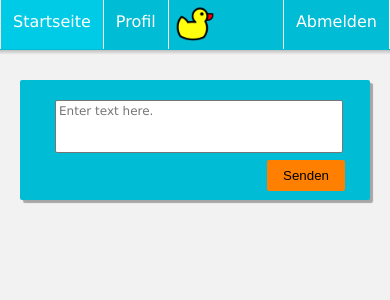
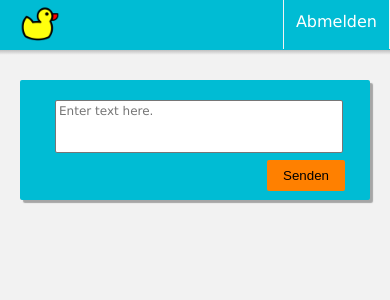
Before and after one commit to SHRipper/THwitter, a PHP site: page /php/main/main.php in a window 390 px wide. Shown: the top 300 px of the page. Run offline with PHP 8.4, Linux system fonts and the light colour scheme; the visitor is signed in with stand-in values (Sample User, id 1); data that the repository does not hold is empty.

Commit message:
I am surprised but mainpage looks good in most browsers even on mobile. Browsers kinda love ugly css code

```diff
--- a/design/php/main/main.php
+++ b/design/php/main/main.php
@@ -4,6 +4,7 @@
     <title>Startseite</title>
     <link rel="stylesheet" href="../../style/mainpage_style.css" type="text/css">
     <script language="JavaScript" src="../../js/validate.js"></script>
+    <meta name="viewport" content="width=device-width, initial-scale=1.0, user-scalable=no">
 </head>
 
 <body>
@@ -22,7 +23,7 @@ else
 ?>
 <nav id="navigation">
     <ul>
-        <li class="tile" id="startpage"><a href="main.php">
+        <li id="startpage" class="tile"><a href="main.php">
                 <?php
                     echo $choose_language[$language]["main_nav_mainpage"];
                 ?>
--- a/design/style/mainpage_style.css
+++ b/design/style/mainpage_style.css
@@ -267,13 +267,31 @@ hr {
     font-size: 110%;
 }
 
-@media only screen and (max-width: 1000px) {
+@media only screen and (max-width: 999px) {
+    #leftbar {
+        display: none;
+    }
+
+    main {
+        width: 75%;
+    }
+}
+
+@media only screen and (max-width: 767px) {
     #profilepic, #rightbar, #leftbar {
         display: none;
     }
 
-    #rightbar {
+    #startpage, #profilepage {
+        /*do anything to make it disappear*/
         display: none;
+        width: 0px;
+        height: 0px;
+        opacity: 0;
+    }
+
+    #logo {
+        margin-left: 20px;
     }
 
     main {
```
